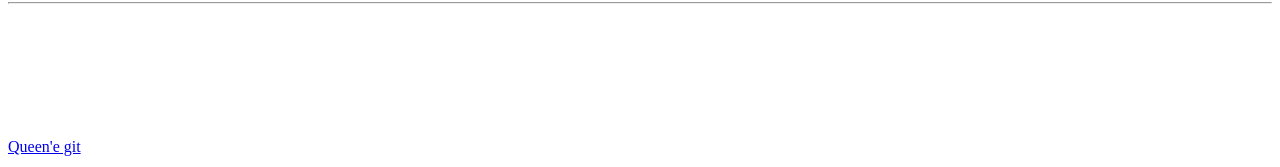
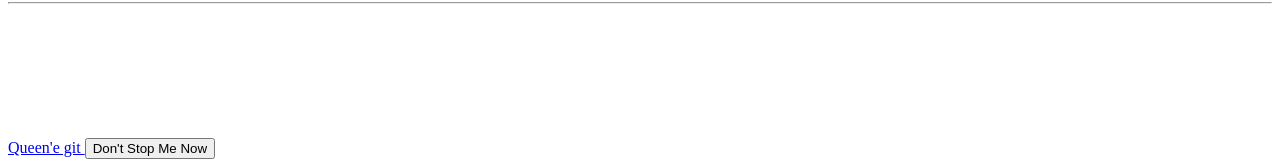
Before and after one commit to yusufozdil/kodluyoruzfrontendweb, a plain HTML site: page index.html in a window 1280 px wide. Shown: the part 861-1028 px from the top of the page. Drawn offline with Linux system fonts and the light colour scheme.

Commit message:
Don't Stop Me Now eklendi

```diff
--- a/index.html
+++ b/index.html
@@ -53,3 +53,8 @@
 <a href="#queen">
     Queen'e git
 </a>
+
+<a href="https://www.youtube.com/watch?v=HgzGwKwLmgM" target="blank">
+    <button>Don't Stop Me Now</button>
+
+</a>
```
